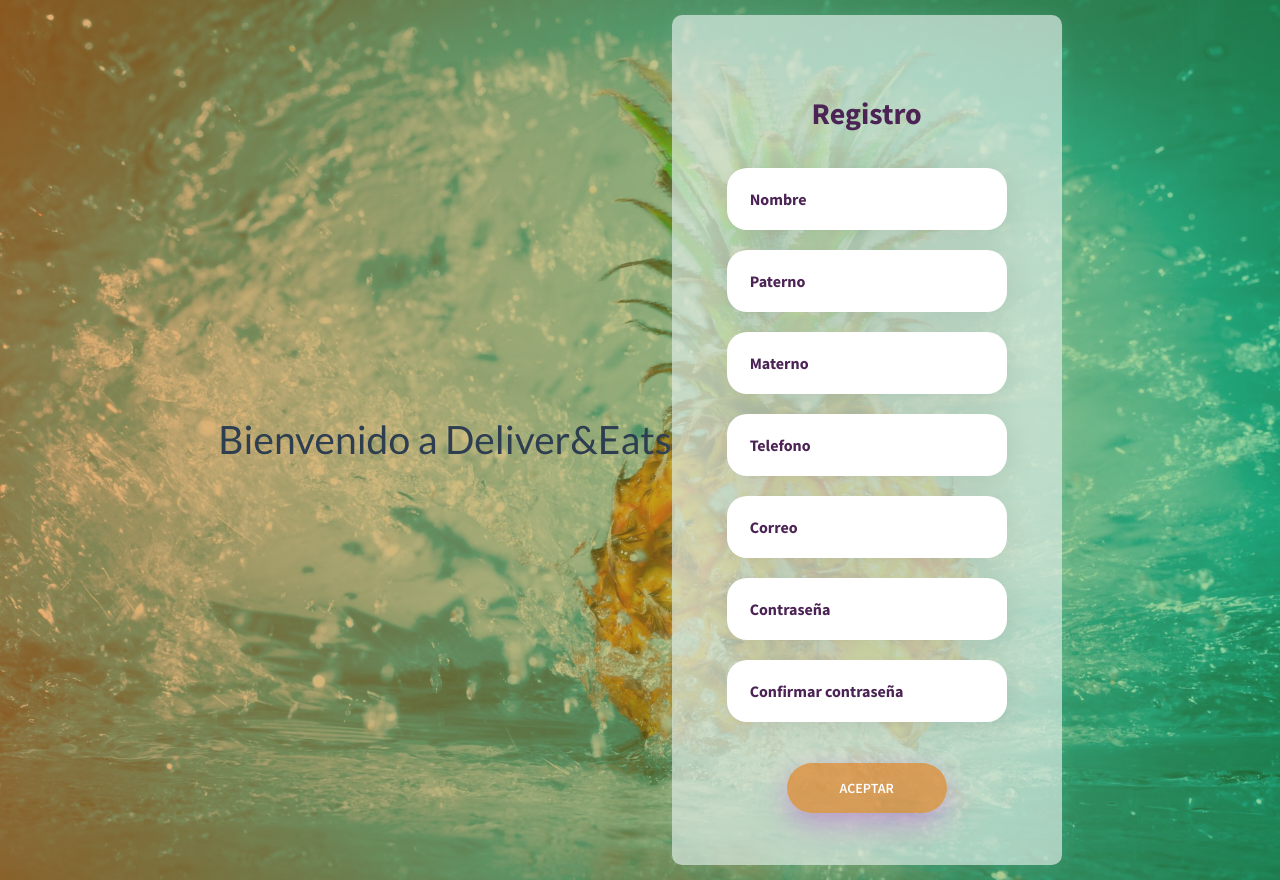
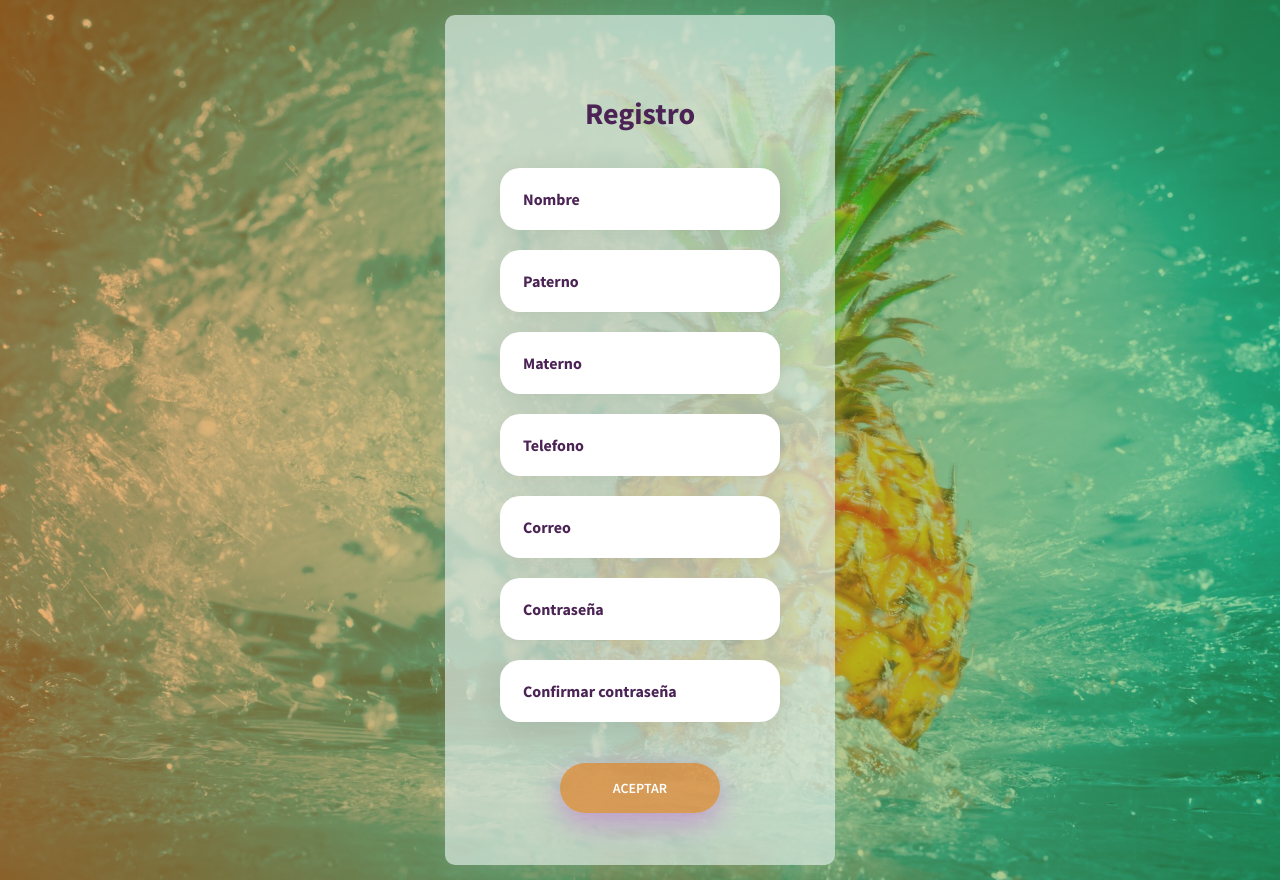
Before and after one commit to PredadorAkrid/IS-2020-2-Equipo5, a Django app: page /registro-cliente/ in a window 1280 px wide. Run offline with Django 3.2, Linux system fonts and the light colour scheme; some libraries are stand-ins or nearby versions.

Commit message:
corrección en template

```diff
--- a/ProyectoFinal/templates/cliente/registro_cliente.html
+++ b/ProyectoFinal/templates/cliente/registro_cliente.html
@@ -1,29 +1,3 @@
-<!--
-{% load static %}
-
-<!DOCTYPE html>
-<html>
-<head>
-	<title>Agregar cliente</title>
-</head>
-<body>
-	<h1>Sign up!</h1>
-<form action="." method="POST" enctype="multipart/form-data">
-	{% csrf_token %}
-    {% for field in form %}
-    <div class="registrar_cliente_input">
-        {{ field.label_tag }}
-        {{ field }}
-    	{{ field.errors }}
-
-    </div>
-    {% endfor %}
-    <input value="Confirmar" type="submit">
-</form>
-</body>
-</html>
-
--->
 
 
 {% load static %}
@@ -44,9 +18,7 @@
 
 
     <div class="container-login100" style="background-image: url('../../../static/imagenes/piña.jpg');">
-        <div class="title">
-            <h1 align="center">Bienvenido a Deliver&Eats</h1>
-        </div>
+
         <div class="wrap-login100 p-l-55 p-r-55 p-t-80 p-b-30">
             <form action="." method="POST" class="login100-form validate-form">
                 {% csrf_token %}
```
Also changed, not shown: ProyectoFinal/db.sqlite3.
